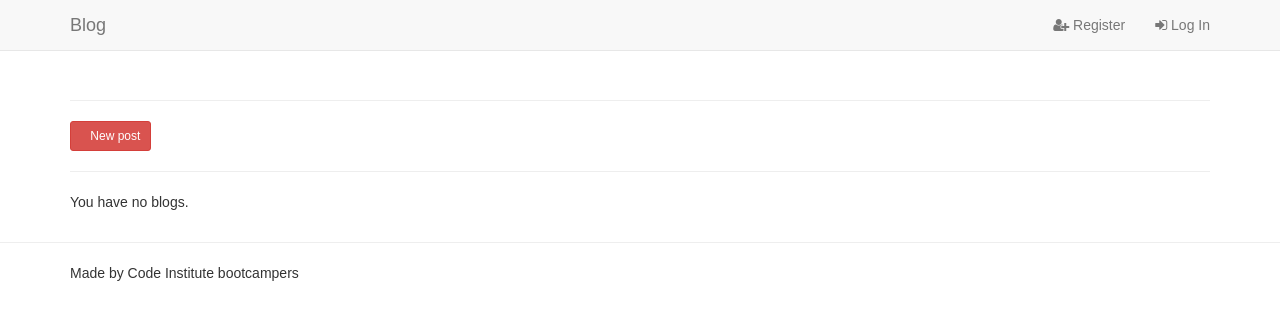
After one commit to ColmHughes/blog_prj, a Django app: page /blog/post_list in a window 1280 px wide. The commit adds this page. Shown: the top 320 px of the page. Run offline with Django 3.2, Linux system fonts and the light colour scheme; data that the repository does not hold is empty; some libraries are stand-ins or nearby versions; some web fonts are replaced.

Commit message:
Blog basics

```diff
--- /dev/null
+++ b/blog/templates/blog/post_list.html
@@ -0,0 +1,31 @@
+{% extends 'home/base.html' %}
+{% load bootstrap_tags %}
+{% block content %}
+<hr>
+<table>
+    <tr class="blog_title">
+        <td><a href="{% url 'new_post' %}" class="btn btn-danger btn-sm btn-block" role="button"><i class="glyphicon glyphicon-edit"></i>New post</a></td>
+    </tr>
+</table>
+<hr>
+<table>
+    {% for blog in blogs %}
+    <tr class="blog_title">
+
+        <td><h2>{{ blog.title }}</h2></td>
+    </tr>
+    <tr>
+        <td><div>{{ blog.content }}</div></td>
+
+    </tr>
+    <tr>
+
+        <td><br><a href="{% url 'post_detail' blog.id %}" class="btn btn-success btn-sm btn-block" role="button"><i class="glyphicon glyphicon-resize-full"></i>Read More</a></td>
+    </tr>
+    {% empty %}
+    <p>You have no blogs.</p>
+    {% endfor %}
+
+</table>
+
+{% endblock %}
--- a/blog/urls.py
+++ b/blog/urls.py
@@ -4,6 +4,10 @@ from .views import *
 
 urlpatterns = [
     url(r'^$', blog_home, name='blog_home'),
-    url(r'^view_blog', view_blog, name='view_blog'),
+    url(r'^post_list', post_list, name='post_list'),
+    url(r'^post_detail/(\d+)', post_detail, name='post_detail'),
+    url(r'^new_post', new_post, name='new_post'),
+    url(r'^edit_post/(\d+)', edit_post, name='edit_post'),
+
 
 ]
--- a/blog/views.py
+++ b/blog/views.py
@@ -1,10 +1,48 @@
-from django.shortcuts import render
+from django.shortcuts import render, get_object_or_404, redirect
 from .models import Post
+from .forms import NewPostForm, EditPostForm
 
 # Create your views here.
 def blog_home(request):
     return render(request, 'blog/index.html')
 
-def view_blog(request):
+def post_list(request):
     blogs = Post.objects.all()
-    return render(request, 'blog/view_blog.html', {'blogs': blogs})
+    return render(request, 'blog/post_list.html', {'blogs': blogs})
+
+def post_detail(request, id):
+    post=get_object_or_404(Post, pk=id)
+    post.read=True
+    post.save
+    return render(request, 'blog/post_detail.html', {'post': post})
+
+
+def new_post(request):
+    if request.method=="POST":
+        form = NewPostForm(request.POST)
+        message = form.save(commit=False)
+        message.author = request.user
+        message.save()
+        return redirect('post_list')
+    else:
+        form = NewPostForm()
+
+    return render(request, "blog/new_post.html", { 'form': form })
+
+
+
+
+
+def edit_post(request, id):
+    item = get_object_or_404(Post, pk=id)
+    if request.method == "POST":
+        print("It's a post")
+        form = EditPostForm(request.POST, instance=item)
+        if form.is_valid():
+            form.save()
+            return redirect("post_list")
+    else:
+        print("It's a get")
+
+    form = EditPostForm(instance=item)
+    return render(request, 'blog/edit_post.html', {'form': form})
--- a/home/static/home/style.css
+++ b/home/static/home/style.css
@@ -1,9 +1,13 @@
 body {
     font-family: Arial;
-    padding-top: 50px;
+    padding-top: 80px;
 }
 
 
 legend {
     padding-top: 20px;
 }
+
+table {
+    padding-top: 20px;
+}
--- a/home/templates/home/base.html
+++ b/home/templates/home/base.html
@@ -46,9 +46,12 @@
         <div class="container">
             {% block content %} {% endblock %}
         </div>
+        <hr>
         <footer>
             <div class="container">
+                {% block footer %}
                 <p>Made by Code Institute bootcampers</p>
+                {% endblock %}
             </div>
         </footer>
     </body>
```
Also changed, not shown: blog/forms.py (added, +12 -0 lines), blog/templates/blog/edit_post.html (added, +14 -0 lines), blog/templates/blog/new_post.html (added, +13 -0 lines), blog/templates/blog/post_detail.html (added, +33 -0 lines), blog/templates/blog/view_blog.html (deleted, +0 -19 lines).
